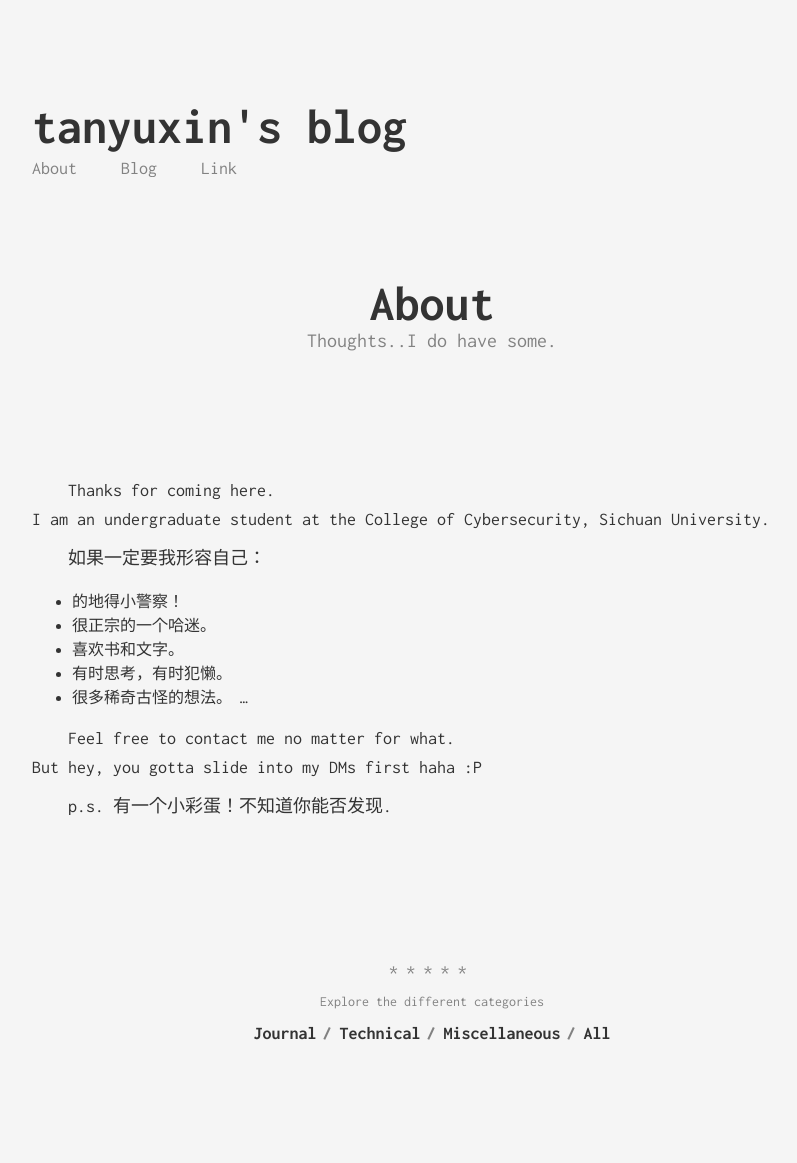
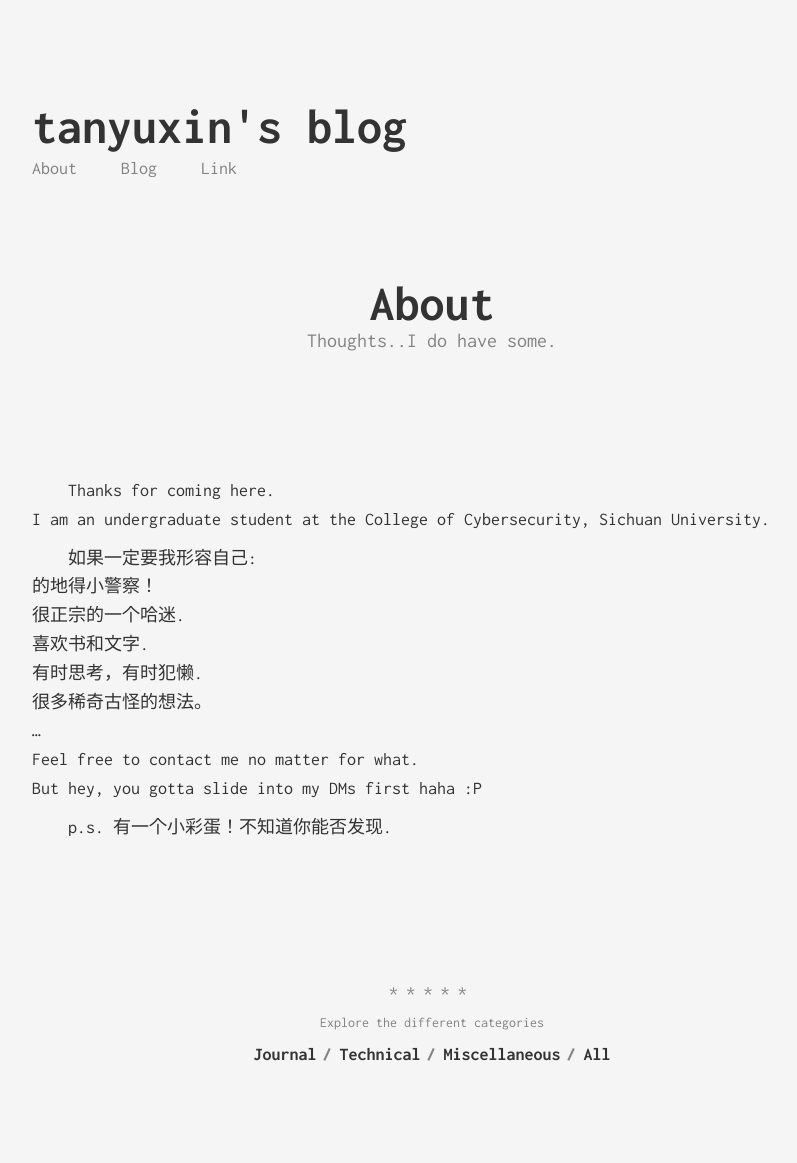
Before and after one commit to x1in-rain/x1in-rain.github.io, a Jekyll site: the page built from about.md, in a window 1280 px wide. Shown: the whole page, without its empty margins (208-1005 px from the left). Built offline with Jekyll 4.4.1, drawn with Linux system fonts in a browser that asks for light colours; before the commit the page ends 1142 px from its top, so only the background shows below that.

Commit message:
Update about.md

```diff
--- a/about.md
+++ b/about.md
@@ -5,19 +5,17 @@ subtitle: Thoughts..I do have some.
 permalink: /about/
 ---
 
-Thanks for coming here.
-I am an undergraduate student at the College of Cybersecurity, Sichuan University.
+Thanks for coming here.<br>
+I am an undergraduate student at the College of Cybersecurity, Sichuan University.<br>
 
-如果一定要我形容自己：
-
-- 的地得小警察！
-- 很正宗的一个哈迷。
-- 喜欢书和文字。
-- 有时思考，有时犯懒。
-- 很多稀奇古怪的想法。
-...
-
-Feel free to contact me no matter for what.
-But hey, you gotta slide into my DMs first haha :P
+如果一定要我形容自己:<br>
+的地得小警察！<br>
+很正宗的一个哈迷.<br>
+喜欢书和文字.<br>
+有时思考，有时犯懒.<br>
+很多稀奇古怪的想法。<br>
+...<br>
+Feel free to contact me no matter for what.<br>
+But hey, you gotta slide into my DMs first haha :P<br>
 
 p.s. 有一个小彩蛋！不知道你能否发现.
```
